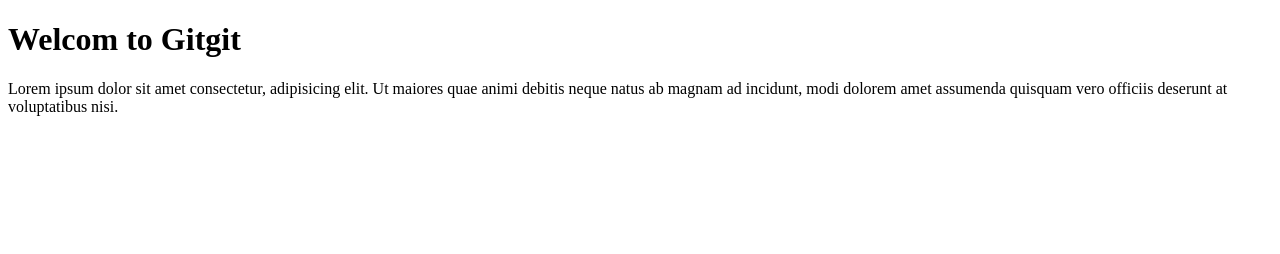
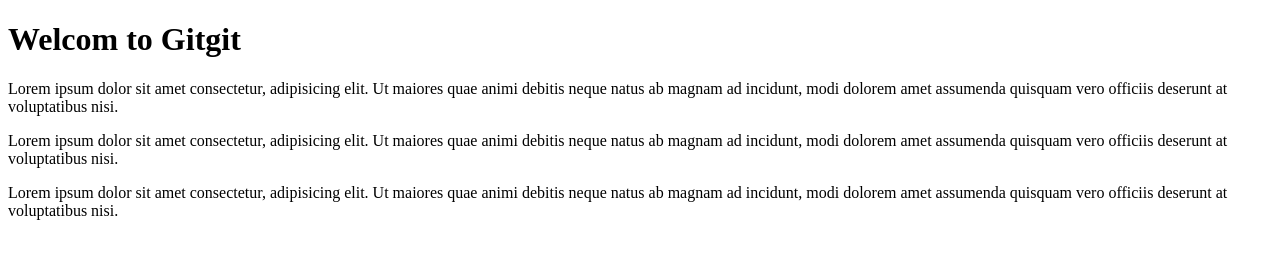
Before and after one commit to V23094/PTL, a plain HTML site: page index.html in a window 1280 px wide. Drawn offline with Linux system fonts and the light colour scheme.

Commit message:
Update index.html

```diff
--- a/index.html
+++ b/index.html
@@ -8,5 +8,8 @@
 <body>
     <h1>Welcom to Gitgit</h1>
     <p>Lorem ipsum dolor sit amet consectetur, adipisicing elit. Ut maiores quae animi debitis neque natus ab magnam ad incidunt, modi dolorem amet assumenda quisquam vero officiis deserunt at voluptatibus nisi.</p>
+    <p>Lorem ipsum dolor sit amet consectetur, adipisicing elit. Ut maiores quae animi debitis neque natus ab magnam ad incidunt, modi dolorem amet assumenda quisquam vero officiis deserunt at voluptatibus nisi.</p>
+<p>Lorem ipsum dolor sit amet consectetur, adipisicing elit. Ut maiores quae animi debitis neque natus ab magnam ad incidunt, modi dolorem amet assumenda quisquam vero officiis deserunt at voluptatibus nisi.</p>
+
 </body>
 </html>
```
